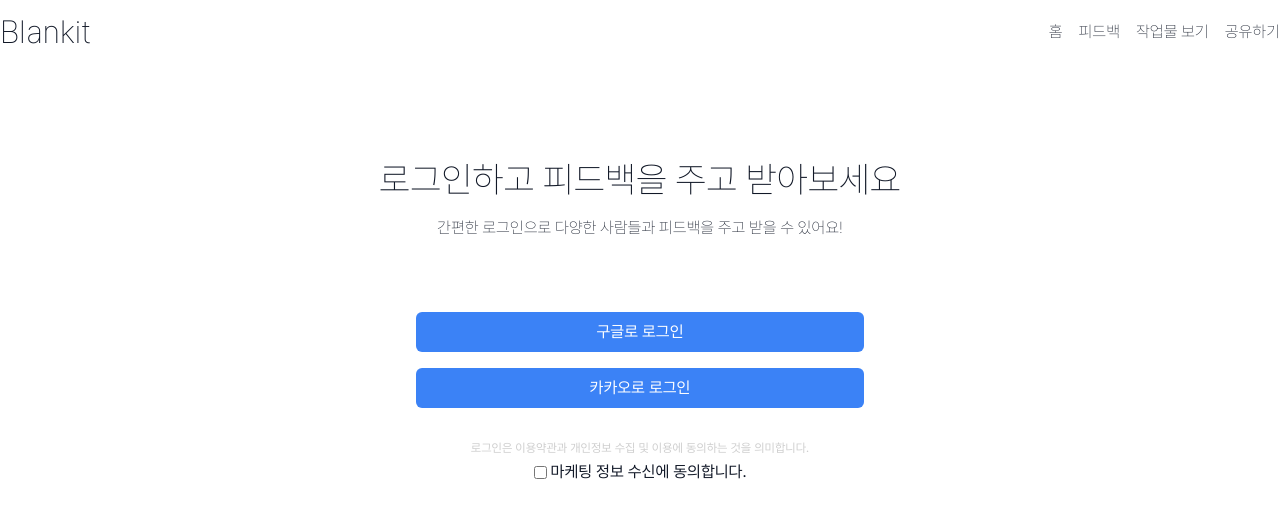
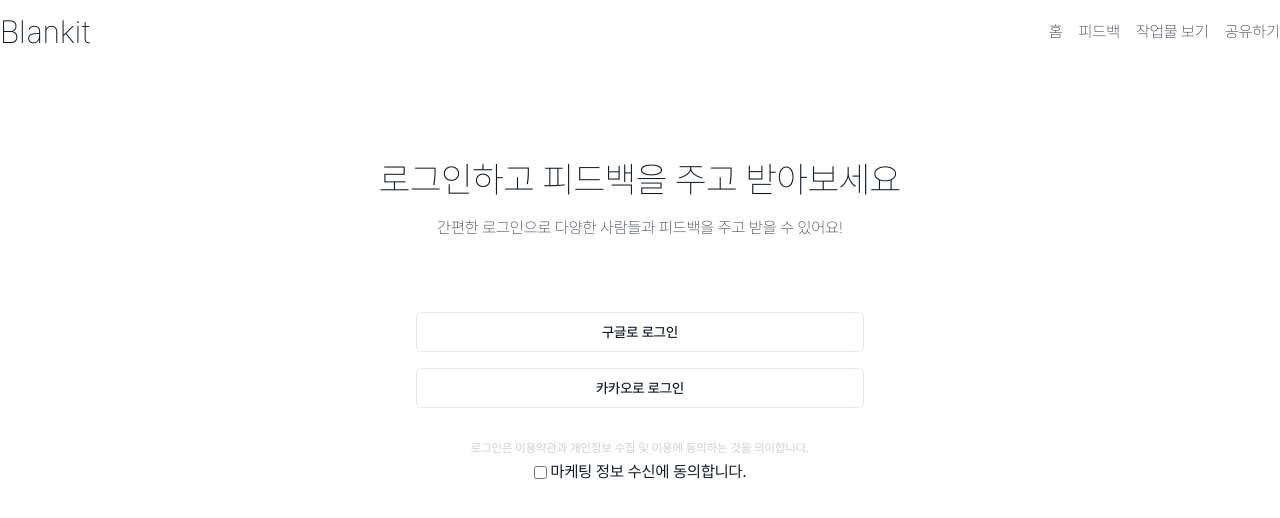
Before and after one commit to blankit-team/blankit-frontend, a Next.js app: page /signin in a window 1280 px wide. Shown: the top 518 px of the page. Built offline with nearby package versions, Linux system fonts and the light colour scheme.

Commit message:
📦 shadcn/ui 적용

```diff
--- a/src/app/globals.css
+++ b/src/app/globals.css
@@ -49,7 +49,82 @@
 }
 
 @layer base {
+  :root {
+    --background: 0 0% 100%;
+    --foreground: 222.2 47.4% 11.2%;
+
+    --muted: 210 40% 96.1%;
+    --muted-foreground: 215.4 16.3% 46.9%;
+
+    --popover: 0 0% 100%;
+    --popover-foreground: 222.2 47.4% 11.2%;
+
+    --card: 0 0% 100%;
+    --card-foreground: 222.2 47.4% 11.2%;
+
+    --border: 214.3 31.8% 91.4%;
+    --input: 214.3 31.8% 91.4%;
+
+    --primary: 222.2 47.4% 11.2%;
+    --primary-foreground: 210 40% 98%;
+
+    --secondary: 210 40% 96.1%;
+    --secondary-foreground: 222.2 47.4% 11.2%;
+
+    --accent: 210 40% 96.1%;
+    --accent-foreground: 222.2 47.4% 11.2%;
+
+    --destructive: 0 100% 50%;
+    --destructive-foreground: 210 40% 98%;
+
+    --ring: 215 20.2% 65.1%;
+
+    --radius: 0.5rem;
+  }
+
+  .dark {
+    --background: 224 71% 4%;
+    --foreground: 213 31% 91%;
+
+    --muted: 223 47% 11%;
+    --muted-foreground: 215.4 16.3% 56.9%;
+
+    --popover: 224 71% 4%;
+    --popover-foreground: 215 20.2% 65.1%;
+
+    --card: 224 71% 4%;
+    --card-foreground: 213 31% 91%;
+
+    --border: 216 34% 17%;
+    --input: 216 34% 17%;
+
+    --primary: 210 40% 98%;
+    --primary-foreground: 222.2 47.4% 1.2%;
+
+    --secondary: 222.2 47.4% 11.2%;
+    --secondary-foreground: 210 40% 98%;
+
+    --accent: 216 34% 17%;
+    --accent-foreground: 210 40% 98%;
+
+    --destructive: 0 63% 31%;
+    --destructive-foreground: 210 40% 98%;
+
+    --ring: 216 34% 17%;
+
+    --radius: 0.5rem;
+  }
   html {
     font-family: Pretendard, system-ui, sans-serif;
   }
 }
+
+@layer base {
+  * {
+    @apply border-border;
+  }
+  body {
+    @apply bg-background text-foreground;
+    font-feature-settings: 'rlig' 1, 'calt' 1;
+  }
+}
--- a/src/app/join/components/join-form.tsx
+++ b/src/app/join/components/join-form.tsx
@@ -5,7 +5,7 @@
 import NameForm from './sections/name-form'
 import JobForm from './sections/job-form'
 import AccountForm from './sections/account-form'
-import BKButton from '@/components/ui/bk-button'
+import { BKButton } from '@/ui/bk-button'
 
 export default function JoinForm() {
   const [step, setStep] = useState(1)
--- a/src/app/signin/components/oauth-sigin-in.tsx
+++ b/src/app/signin/components/oauth-sigin-in.tsx
@@ -1,6 +1,6 @@
 'use client'
 
-import BKButton from '@/components/ui/bk-button'
+import { BKButton } from '@/ui/bk-button'
 import NAVIGATION_PATH from '@/config/navigation-path'
 import { signIn } from 'next-auth/react'
 
@@ -8,11 +8,13 @@
   return (
     <div className="flex flex-col justify-center w-full gap-4">
       <BKButton
+        variant={'outline'}
         onClick={() => signIn('google', { callbackUrl: NAVIGATION_PATH.HOME })}
       >
         구글로 로그인
       </BKButton>
       <BKButton
+        variant={'outline'}
         onClick={() => signIn('kakao', { callbackUrl: NAVIGATION_PATH.HOME })}
       >
         카카오로 로그인
--- a/src/components/buttons/feeback-button.tsx
+++ b/src/components/buttons/feeback-button.tsx
@@ -1,7 +1,7 @@
 'use client'
 
 import React from 'react'
-import BKButton from '../ui/bk-button'
+import { BKButton } from '@/ui/bk-button'
 import { useRouter } from 'next/navigation'
 import NAVIGATION_PATH from '@/config/navigation-path'
 
--- a/src/components/buttons/sign-in-button.tsx
+++ b/src/components/buttons/sign-in-button.tsx
@@ -1,7 +1,7 @@
 'use client'
 
 import { signIn } from 'next-auth/react'
-import BKButton from '../ui/bk-button'
+import { BKButton } from '@/ui/bk-button'
 
 export default function SignInButton() {
   return (
--- a/src/components/buttons/sign-out-button.tsx
+++ b/src/components/buttons/sign-out-button.tsx
@@ -1,6 +1,6 @@
 'use client'
 import React from 'react'
-import BKButton from '../ui/bk-button'
+import { BKButton } from '@/ui/bk-button'
 import { signOut } from 'next-auth/react'
 
 export default function SignOutButton() {
--- a/src/components/ui/bk-button.tsx
+++ b/src/components/ui/bk-button.tsx
@@ -1,55 +1,55 @@
+import * as React from 'react'
+import { Slot } from '@radix-ui/react-slot'
 import { cva, type VariantProps } from 'class-variance-authority'
-import classNames from 'classnames'
-import { forwardRef } from 'react'
-import { twMerge } from 'tailwind-merge'
 
-const buttonVariants = cva(['px-4', 'py-2', 'rounded-md', 'text-white'], {
-  variants: {
-    intent: {
-      primary: 'bg-blue-500',
-      secondary: 'bg-gray-500',
-      'primary-outline': 'bg-transparent text-blue-500 border border-blue-500',
-      'secondary-outline':
-        'bg-transparent text-gray-500 border border-gray-500',
+import { cn } from '@/utils/cn'
+
+const buttonVariants = cva(
+  'inline-flex items-center justify-center rounded-md text-sm font-medium transition-colors focus-visible:outline-none focus-visible:ring-2 focus-visible:ring-ring focus-visible:ring-offset-2 disabled:opacity-50 disabled:pointer-events-none ring-offset-background',
+  {
+    variants: {
+      variant: {
+        default: 'bg-primary text-primary-foreground hover:bg-primary/90',
+        destructive:
+          'bg-destructive text-destructive-foreground hover:bg-destructive/90',
+        outline:
+          'border border-input hover:bg-accent hover:text-accent-foreground',
+        secondary:
+          'bg-secondary text-secondary-foreground hover:bg-secondary/80',
+        ghost: 'hover:bg-accent hover:text-accent-foreground',
+        link: 'underline-offset-4 hover:underline text-primary',
+      },
+      size: {
+        default: 'h-10 py-2 px-4',
+        sm: 'h-9 px-3 rounded-md',
+        lg: 'h-11 px-8 rounded-md',
+      },
     },
-    size: {
-      sm: 'px-2 py-1 text-sm',
-      md: 'px-4 py-2 text-md',
-      lg: 'px-6 py-3 text-lg',
+    defaultVariants: {
+      variant: 'default',
+      size: 'default',
     },
   },
-  defaultVariants: {
-    intent: 'primary',
-    size: 'md',
-  },
-})
+)
 
-interface BKButtonProps
-  extends VariantProps<typeof buttonVariants>,
-    React.ButtonHTMLAttributes<HTMLButtonElement> {
-  type?: 'button' | 'submit' | 'reset' | undefined
+export interface BKButtonProps
+  extends React.ButtonHTMLAttributes<HTMLButtonElement>,
+    VariantProps<typeof buttonVariants> {
+  asChild?: boolean
 }
-const BKButton = forwardRef<HTMLButtonElement, BKButtonProps>(
-  ({ className, ...props }, ref) => {
+
+const BKButton = React.forwardRef<HTMLButtonElement, BKButtonProps>(
+  ({ className, variant, size, asChild = false, ...props }, ref) => {
+    const Comp = asChild ? Slot : 'button'
     return (
-      <button
+      <Comp
+        className={cn(buttonVariants({ variant, size, className }))}
+        ref={ref}
         {...props}
-        ref={ref}
-        className={classNames(
-          twMerge(
-            buttonVariants({
-              intent: props.intent,
-              className,
-            }),
-          ),
-        )}
-      >
-        {props.children}
-      </button>
+      />
     )
   },
 )
-
 BKButton.displayName = 'BKButton'
 
-export default BKButton
+export { BKButton, buttonVariants }
--- /dev/null
+++ b/src/utils/cn.ts
@@ -0,0 +1,6 @@
+import { ClassValue, clsx } from 'clsx'
+import { twMerge } from 'tailwind-merge'
+
+export function cn(...inputs: ClassValue[]) {
+  return twMerge(clsx(inputs))
+}
--- a/tailwind.config.js
+++ b/tailwind.config.js
@@ -1,18 +1,75 @@
 /** @type {import('tailwindcss').Config} */
 module.exports = {
+  darkMode: ['class'],
   content: [
-    './src/pages/**/*.{js,ts,jsx,tsx}',
-    './src/components/**/*.{js,ts,jsx,tsx}',
-    './src/app/**/*.{js,ts,jsx,tsx}',
+    './src/pages/**/*.{ts,tsx}',
+    './src/components/**/*.{ts,tsx}',
+    './src/app/**/*.{ts,tsx}',
   ],
   theme: {
+    container: {
+      center: true,
+      padding: '2rem',
+      screens: {
+        '2xl': '1400px',
+      },
+    },
     extend: {
       colors: {
-        sample: '#ff0000',
-        grey: '#9A9892',
-        black: '#333333',
+        border: 'hsl(var(--border))',
+        input: 'hsl(var(--input))',
+        ring: 'hsl(var(--ring))',
+        background: 'hsl(var(--background))',
+        foreground: 'hsl(var(--foreground))',
+        primary: {
+          DEFAULT: 'hsl(var(--primary))',
+          foreground: 'hsl(var(--primary-foreground))',
+        },
+        secondary: {
+          DEFAULT: 'hsl(var(--secondary))',
+          foreground: 'hsl(var(--secondary-foreground))',
+        },
+        destructive: {
+          DEFAULT: 'hsl(var(--destructive))',
+          foreground: 'hsl(var(--destructive-foreground))',
+        },
+        muted: {
+          DEFAULT: 'hsl(var(--muted))',
+          foreground: 'hsl(var(--muted-foreground))',
+        },
+        accent: {
+          DEFAULT: 'hsl(var(--accent))',
+          foreground: 'hsl(var(--accent-foreground))',
+        },
+        popover: {
+          DEFAULT: 'hsl(var(--popover))',
+          foreground: 'hsl(var(--popover-foreground))',
+        },
+        card: {
+          DEFAULT: 'hsl(var(--card))',
+          foreground: 'hsl(var(--card-foreground))',
+        },
+      },
+      borderRadius: {
+        lg: 'var(--radius)',
+        md: 'calc(var(--radius) - 2px)',
+        sm: 'calc(var(--radius) - 4px)',
+      },
+      keyframes: {
+        'accordion-down': {
+          from: { height: 0 },
+          to: { height: 'var(--radix-accordion-content-height)' },
+        },
+        'accordion-up': {
+          from: { height: 'var(--radix-accordion-content-height)' },
+          to: { height: 0 },
+        },
+      },
+      animation: {
+        'accordion-down': 'accordion-down 0.2s ease-out',
+        'accordion-up': 'accordion-up 0.2s ease-out',
       },
     },
   },
-  plugins: [],
+  plugins: [require('tailwindcss-animate')],
 }
```
Also changed, not shown: package.json (+6 -2 lines), tsconfig.json (+5 -4 lines), 1 other file (tests, documents, lock files or other folders).
